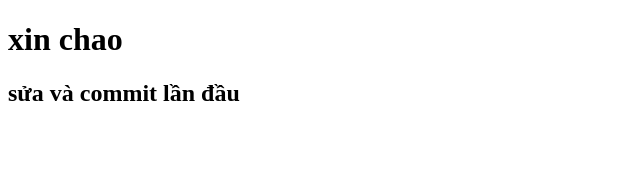
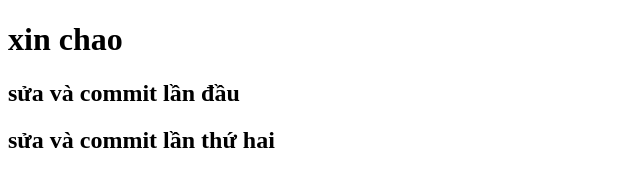
Before and after one commit to thanhnam2006/duan6, a plain HTML site: page index.html in a window 1280 px wide. Shown: the whole page, without its empty margins (0-640 px from the left). Drawn offline with Linux system fonts and the light colour scheme.

Commit message:
commit lần 2

```diff
--- a/index.html
+++ b/index.html
@@ -8,5 +8,6 @@
   <body>
     <h1>xin chao</h1>
     <h2>sửa và commit lần đầu</h2>
+    <h2>sửa và commit lần thứ hai</h2>
   </body>
 </html>
```
